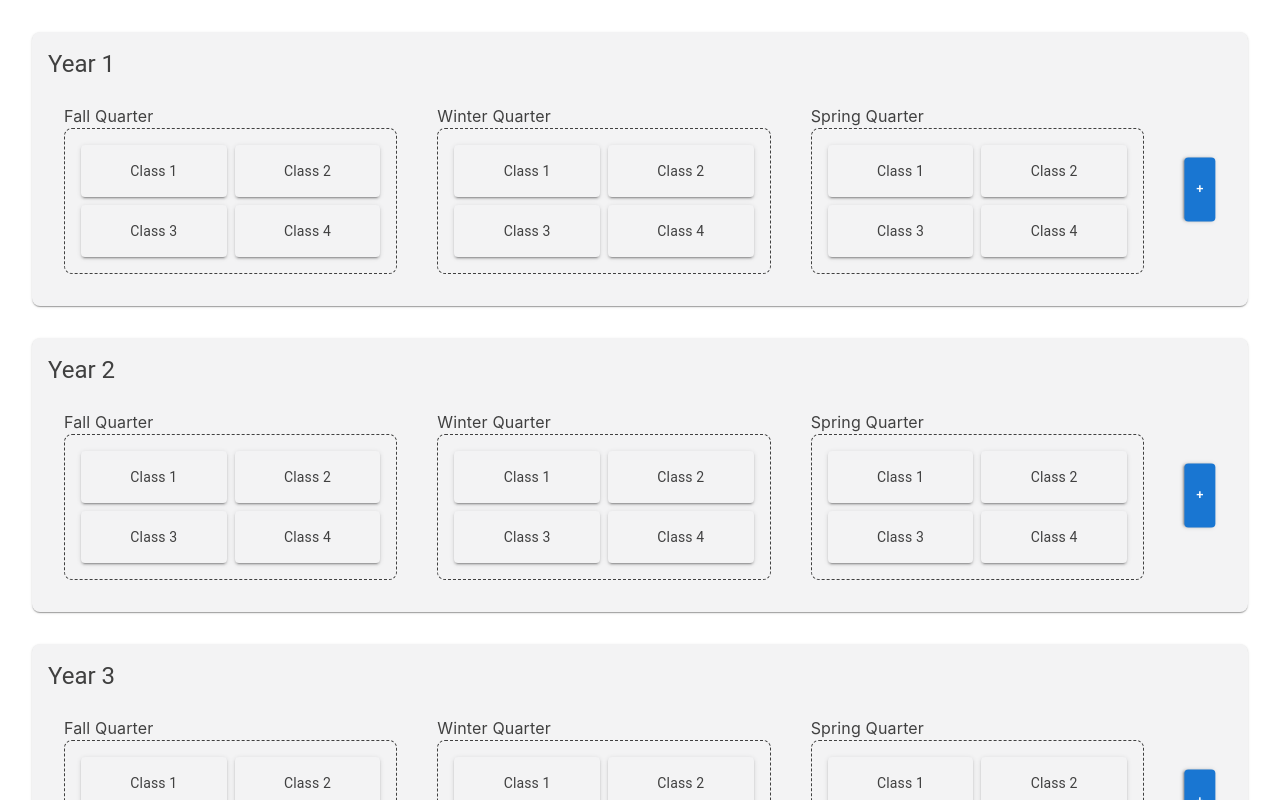
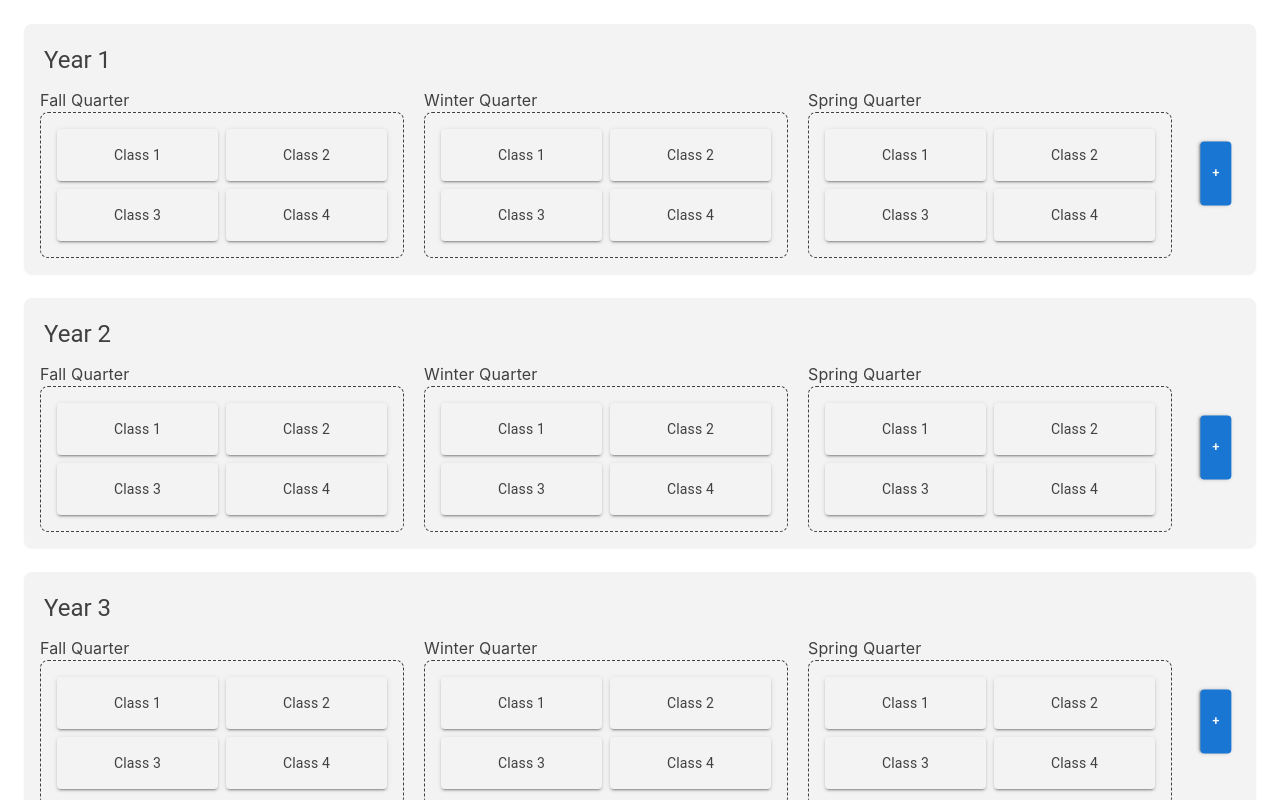
Before and after one commit to AudreyW05/Four-Year-Plan-Frontend, a React (Create React App) app: page / in a window 1280 px wide. Shown: the top 800 px of the page. Built offline with nearby package versions, Linux system fonts and the light colour scheme.

Commit message:
Modified files to fit typing conventions.

```diff
--- a/src/components/Home/HomeMain/HomeMain.tsx
+++ b/src/components/Home/HomeMain/HomeMain.tsx
@@ -4,13 +4,7 @@ import { Box } from '@mui/material';
 
 const HomeMain = () => {
   return (
-    <Box
-      sx={{
-        display: 'flex',
-        flexDirection: 'column', // Stack the YearBox vertically
-        marginY: 2
-      }}
-    >
+    <Box className="flex flex-col my-3">
       <YearBox year='1'/>
       <YearBox year='2'/>
       <YearBox year='3'/>
--- a/src/components/Home/HomeMain/YearBox/QuarterBox/ClassBox/ClassBox.tsx
+++ b/src/components/Home/HomeMain/YearBox/QuarterBox/ClassBox/ClassBox.tsx
@@ -8,6 +8,7 @@ interface ClassBoxProps {
 const ClassBox: React.FC<ClassBoxProps> = ({ quarterName }) => {
   return (
     <Box
+      className="bg-bgGray"
       display="flex"
       flexDirection="column"
       alignItems="center"
@@ -15,22 +16,13 @@ const ClassBox: React.FC<ClassBoxProps> = ({ quarterName }) => {
       borderRadius={2}
       padding={2}
       gap={2}
-      sx={{
-        backgroudColor: "#F3F3F4",
-
-      }}
     >
       {/* 2x2 Grid for storing classes */}
       <Grid container spacing={1}>
         {/* Class 1 */}
         <Grid item xs={6}>
-          <Paper className="font-Inter bg-bgGray text-textGray"
+          <Paper className="font-Inter bg-bgGray text-textGray p-4 text-center min-h-[50px]"
             elevation={2}
-            style={{
-              padding: '16px',
-              textAlign: 'center',
-              minHeight: '50px',  // Minimum height for class slot
-            }}
           >
             <Typography variant="body2">Class 1</Typography>
           </Paper>
@@ -38,13 +30,8 @@ const ClassBox: React.FC<ClassBoxProps> = ({ quarterName }) => {
 
         {/* Class 2 */}
         <Grid item xs={6}>
-          <Paper className="font-Inter bg-bgGray text-textGray"
+          <Paper className="font-Inter bg-bgGray text-textGray p-4 text-center min-h-[50px]"
             elevation={2}
-            style={{
-              padding: '16px',
-              textAlign: 'center',
-              minHeight: '50px',
-            }}
           >
             <Typography variant="body2">Class 2</Typography>
           </Paper>
@@ -52,13 +39,8 @@ const ClassBox: React.FC<ClassBoxProps> = ({ quarterName }) => {
 
         {/* Class 3 */}
         <Grid item xs={6}>
-          <Paper className="font-Inter bg-bgGray text-textGray"
+          <Paper className="font-Inter bg-bgGray text-textGray p-4 text-center min-h-[50px]"
             elevation={2}
-            style={{
-              padding: '16px',
-              textAlign: 'center',
-              minHeight: '50px',
-            }}
           >
             <Typography variant="body2">Class 3</Typography>
           </Paper>
@@ -66,13 +48,8 @@ const ClassBox: React.FC<ClassBoxProps> = ({ quarterName }) => {
 
         {/* Class 4 */}
         <Grid item xs={6}>
-          <Paper className="font-Inter bg-bgGray text-textGray"
+          <Paper className="font-Inter bg-bgGray text-textGray p-4 text-center min-h-[50px]"
             elevation={2}
-            style={{
-              padding: '16px',
-              textAlign: 'center',
-              minHeight: '50px',
-            }}
           >
             <Typography variant="body2">Class 4</Typography>
           </Paper>
--- a/src/components/Home/HomeMain/YearBox/QuarterBox/QuarterBox.tsx
+++ b/src/components/Home/HomeMain/YearBox/QuarterBox/QuarterBox.tsx
@@ -3,23 +3,17 @@ import ClassBox from '@components/Home/HomeMain/YearBox/QuarterBox/ClassBox/Clas
 
 import { Box, Typography } from '@mui/material'
 
-interface QuarterBoxProps {
+type Props = {
   quarter: string;
 }
 
-const QuarterBox: React.FC<QuarterBoxProps> = ({ quarter }) => {
+const QuarterBox = ( props: Props) => {
   return (
     <Box
-      sx={{
-        margin: 2,
-        border: "1px solid none",
-        borderColor: "primary.main",
-        borderRadius: 1,
-        textAlign: "center",
-      }}
+      className="m-2"
     >
-      <Typography className="font-Inter bg-bgGray text-textGray" align="left">{quarter}</Typography>
-      <ClassBox quarterName={quarter}></ClassBox>
+      <Typography className="font-Inter bg-bgGray text-textGray" align="left">{props.quarter}</Typography>
+      <ClassBox quarterName={props.quarter}></ClassBox>
     </Box>
   );
 };
--- a/src/components/Home/HomeMain/YearBox/YearBox.tsx
+++ b/src/components/Home/HomeMain/YearBox/YearBox.tsx
@@ -3,11 +3,11 @@ import React, { useState } from 'react';
 import QuarterBox from '@components/Home/HomeMain/YearBox/QuarterBox/QuarterBox';
 import { Box, Button, Typography } from "@mui/material";
 
-interface YearBoxProps {
+type Props = {
   year: string;
 }
 
-const YearBox: React.FC<YearBoxProps> = ({ year }) => {
+const YearBox = (props: Props) => {
   // Initial quarters without "Summer"
   const [quarters, setQuarters] = useState<string[]>(["Fall Quarter", "Winter Quarter", "Spring Quarter"]);
   const [showSummer, setShowSummer] = useState<boolean>(false);
@@ -23,51 +23,27 @@ const YearBox: React.FC<YearBoxProps> = ({ year }) => {
   };
 
   return (
-    <Box className="font-Inter bg-bgGray text-textGray"
-      sx={{
-        display: "flex",
-        flexDirection: "column", // Stack Year and Quarters vertically
-        alignItems: "flex-start",
-        justifyContent: "center", // Center items vertically
-        width: "auto",
-        padding: 2,
-        borderRadius: 2,
-        boxShadow: 1, // Optional: Add a light shadow for better visibility
-        marginX: 4,
-        marginY: 2
-      }}
-    >
-      {/* Year 2024 on top */}
-      <Typography variant="h5" align="center" sx={{ flexShrink: 0, marginBottom: 1, textAlign: "left" }}>
-        Year {year}
+    <Box className="font-Inter bg-bgGray text-textGray flex flex-col items-start justify-center w-auto p-2 rounded-lg shadow-sm mx-6 my-3">
+      {/* Year # on top */}
+      <Typography className="flex-shrink-0 mb-1 text-left pl-3 pt-3" variant="h5" align="center">
+        Year {props.year}
       </Typography>
 
       {/* QuarterBoxes will flex here */}
       <Box
-        className="bg-bgGray text-textGray"
-        sx={{
-          display: "flex",
-          flexDirection: "row",
-          alignItems: "center",
-          flexGrow: 1,
-          gap: 1 }}>
+        className="bg-bgGray text-textGray flex flex-row items-center flex-grow gap-1">
         {quarters.map((quarter, index) => (
           <QuarterBox key={index} quarter={quarter} />
         ))}
         <Button
+          className="rotate-90"
           onClick={toggleSummer}
           color="primary"
           variant="contained"
           size="small"
-          sx={{
-            transform: 'rotate(90deg)'
-          }}
+
         >
-          <span
-            style={{
-              transform: 'rotate(-90deg)', // Rotate the text back to its original orientation
-          }}
-          >
+          <span className="-rotate-90">
             {showSummer ? "-" : "+"}
           </span>
         </Button>
```
